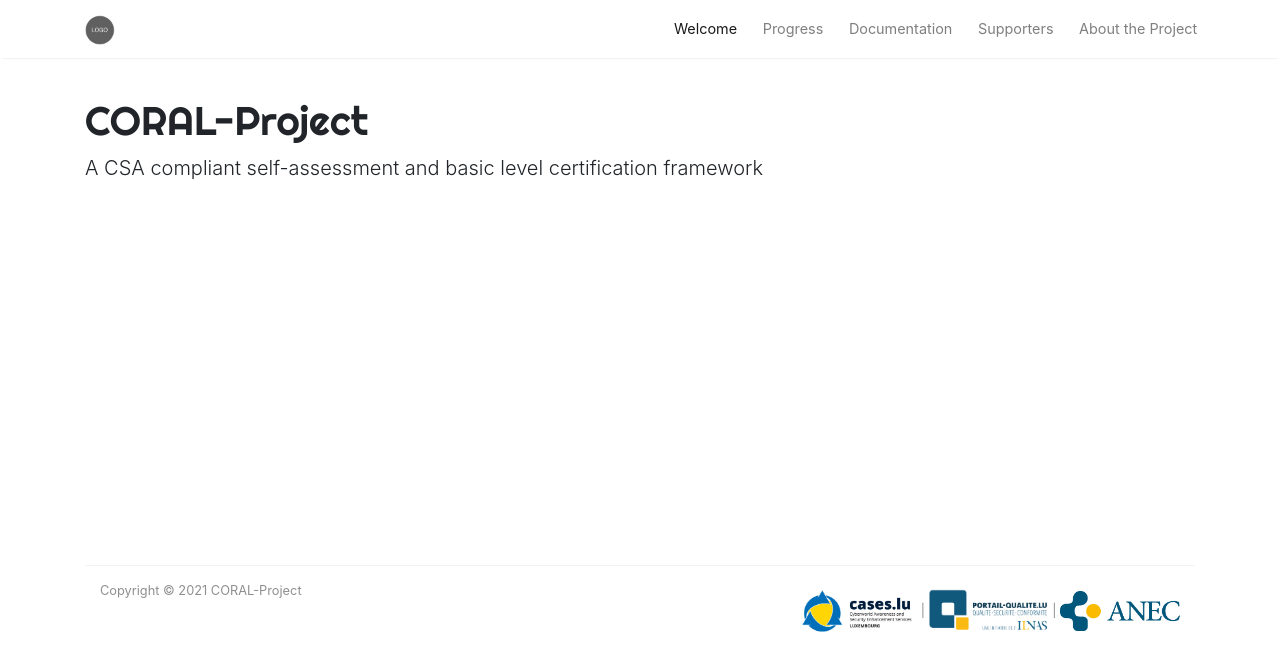
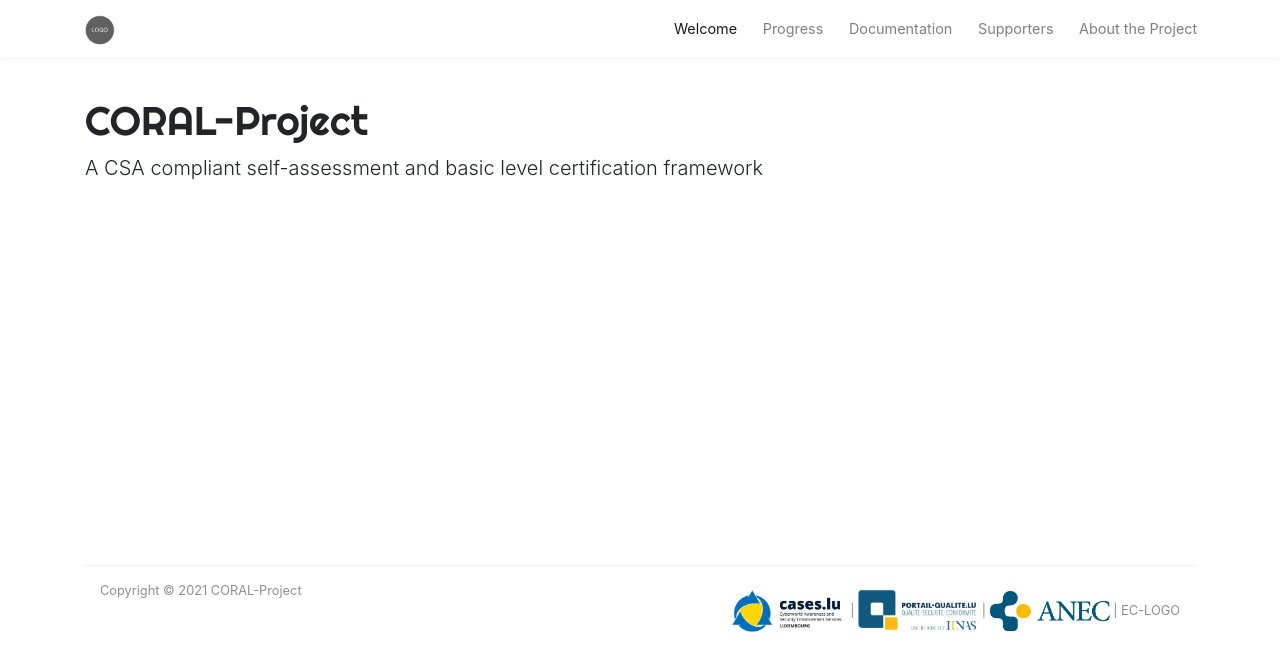
Before and after one commit to NC3-LU/coral-project, a Jekyll site: the page built from index.html, in a window 1280 px wide. Shown: the top 671 px of the page. Built offline with Jekyll 4.4.1, drawn with Linux system fonts in a browser that asks for light colours; nearby versions of some CDN libraries; the list of posts is cut into pages by our own code.

Commit message:
added links to the footer logos and make EC-Logo note

```diff
--- a/_layouts/default.html
+++ b/_layouts/default.html
@@ -143,9 +143,10 @@
                 Copyright © {{ site.time | date: "%Y" }} {{ site.name }}
             </div>
             <div class="col-md-6 col-sm-6 text-center text-lg-right">
-                <img src="/assets/images/cases_web.jpg" width="120px"> |
-                <img src="/assets/images/ilnas.png" width="120px"> |
-                <img src="/assets/images/anec.jpeg" width="120px">
+                <a href="https://www.cases.lu"><img src="/assets/images/cases_web.jpg" width="120px"></a> |
+                <a href="https://ilnas.gouvernement.lu/en.html"><img src="/assets/images/ilnas.png" width="120px"></a> |
+                <a href="https://portail-qualite.public.lu/fr/acteurs/gie-anec.html"><img src="/assets/images/anec.jpeg" width="120px"></a> |
+                EC-LOGO
             </div>
         </div>
     </div>
```
